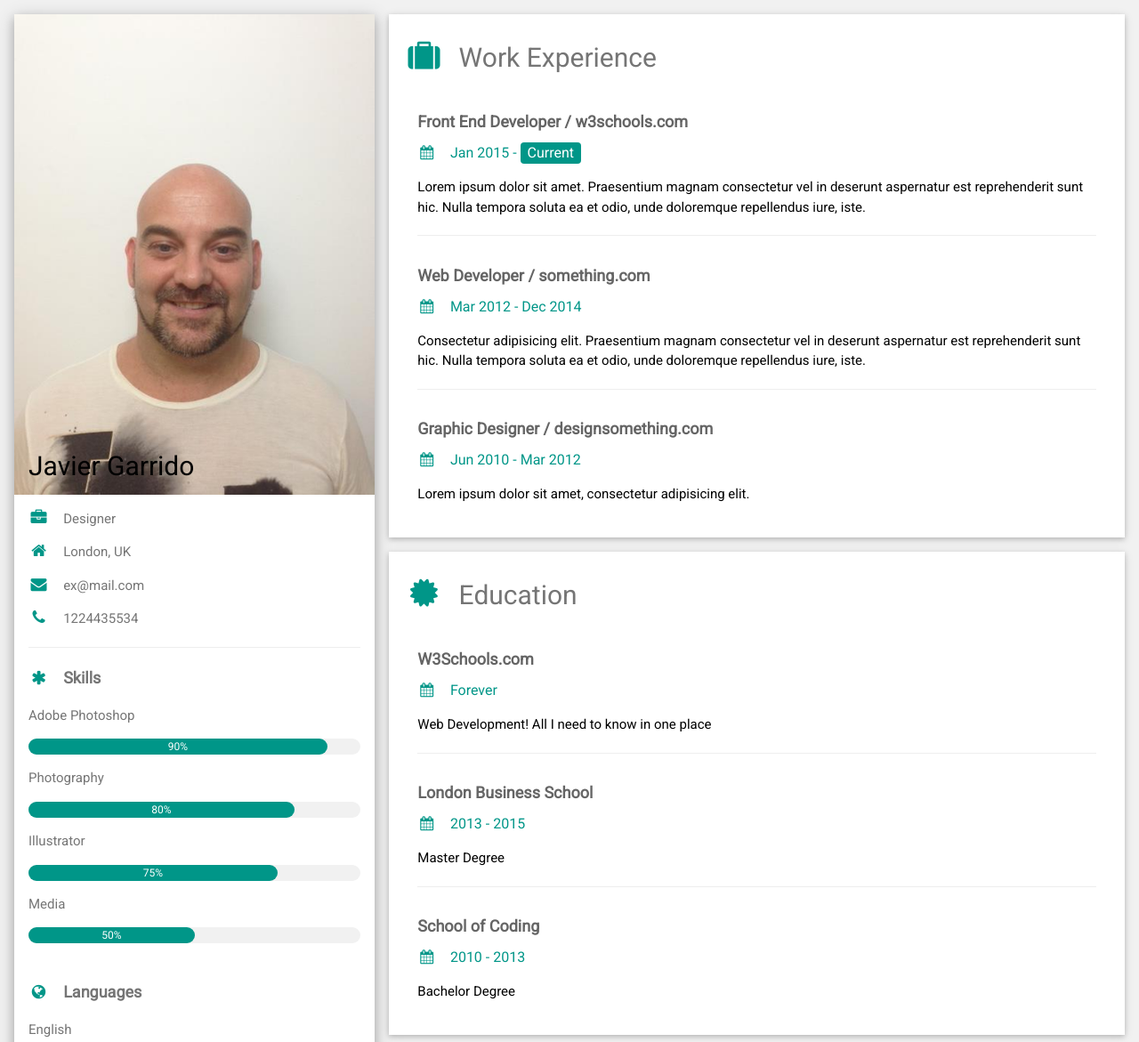
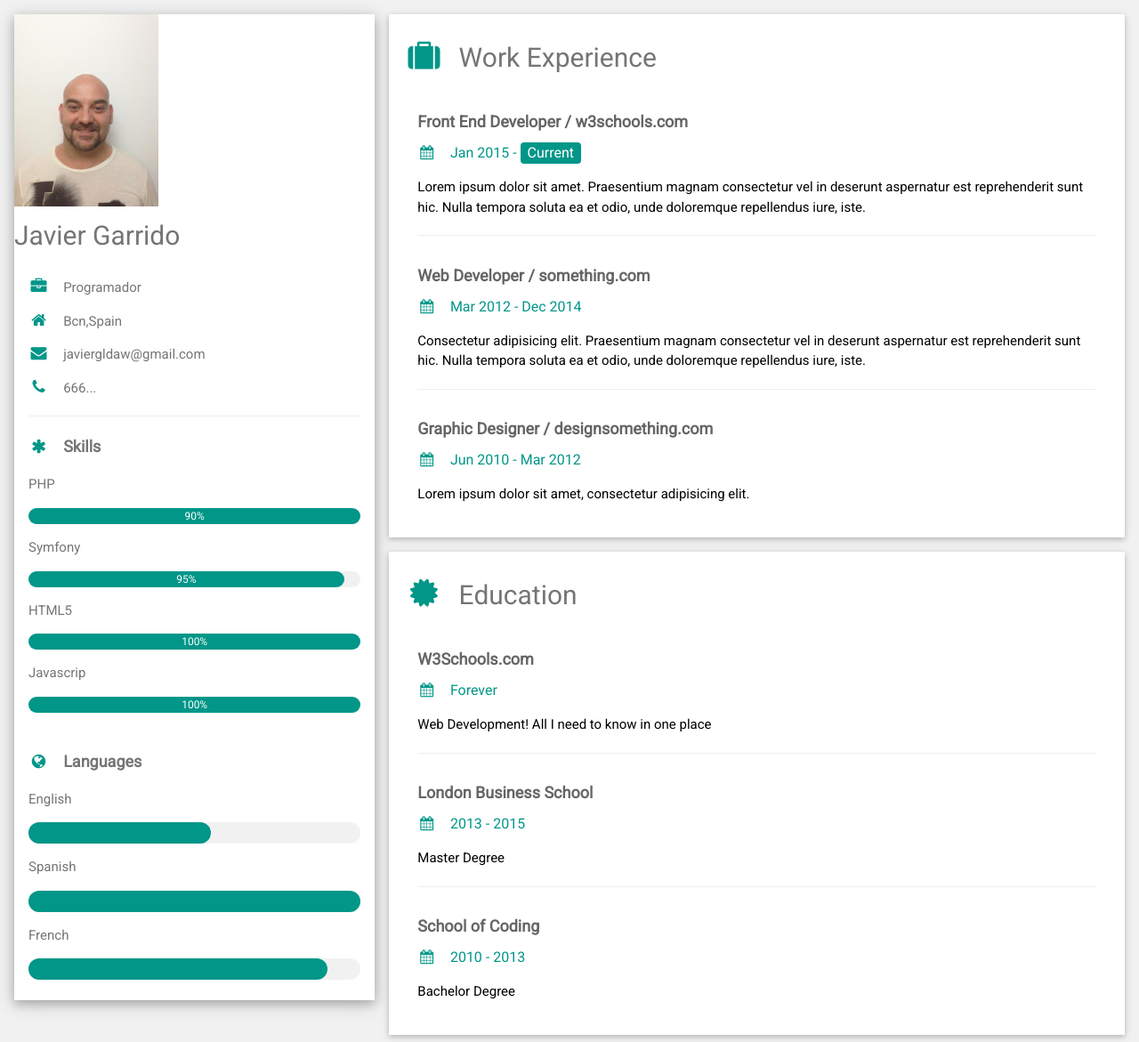
Before and after one commit to JavierGLDaw/curriculumweb, a plain HTML site: page index.html in a window 1280 px wide. Shown: the top 1171 px of the page at 89% size. Drawn offline with nearby package versions, Linux system fonts and the light colour scheme.

Commit message:
corregido idiomas y skills commit del proyecto

```diff
--- a/index.html
+++ b/index.html
@@ -22,51 +22,49 @@ html,body,h1,h2,h3,h4,h5,h6 {font-family: "Roboto", sans-serif}
 
       <div class="w3-white w3-text-grey w3-card-4">
         <div class="w3-display-container">
-          <img src="/w3images/javier.jpg" style="width:100%" alt="Avatar">
-          <div class="w3-display-bottomleft w3-container w3-text-black">
-            <h2>Javier Garrido</h2>
-          </div>
+          <img src="w3images/javier.jpg" style="width:40%" alt="Avatar">
         </div>
+        <h2>Javier Garrido</h2>
         <div class="w3-container">
-          <p><i class="fa fa-briefcase fa-fw w3-margin-right w3-large w3-text-teal"></i>Designer</p>
-          <p><i class="fa fa-home fa-fw w3-margin-right w3-large w3-text-teal"></i>London, UK</p>
-          <p><i class="fa fa-envelope fa-fw w3-margin-right w3-large w3-text-teal"></i>ex@mail.com</p>
-          <p><i class="fa fa-phone fa-fw w3-margin-right w3-large w3-text-teal"></i>1224435534</p>
+          <p><i class="fa fa-briefcase fa-fw w3-margin-right w3-large w3-text-teal"></i>Programador</p>
+          <p><i class="fa fa-home fa-fw w3-margin-right w3-large w3-text-teal"></i>Bcn,Spain</p>
+          <p><i class="fa fa-envelope fa-fw w3-margin-right w3-large w3-text-teal"></i>javiergldaw@gmail.com</p>
+          <p><i class="fa fa-phone fa-fw w3-margin-right w3-large w3-text-teal"></i>666...</p>
           <hr>
 
           <p class="w3-large"><b><i class="fa fa-asterisk fa-fw w3-margin-right w3-text-teal"></i>Skills</b></p>
-          <p>Adobe Photoshop</p>
+          <p>PHP</p>
           <div class="w3-light-grey w3-round-xlarge w3-small">
-            <div class="w3-container w3-center w3-round-xlarge w3-teal" style="width:90%">90%</div>
+            <div class="w3-container w3-center w3-round-xlarge w3-teal" style="width:100%">90%</div>
           </div>
-          <p>Photography</p>
+          <p>Symfony</p>
           <div class="w3-light-grey w3-round-xlarge w3-small">
-            <div class="w3-container w3-center w3-round-xlarge w3-teal" style="width:80%">
-              <div class="w3-center w3-text-white">80%</div>
+            <div class="w3-container w3-center w3-round-xlarge w3-teal" style="width:95%">
+              <div class="w3-center w3-text-white">95%</div>
             </div>
           </div>
-          <p>Illustrator</p>
+          <p>HTML5</p>
           <div class="w3-light-grey w3-round-xlarge w3-small">
-            <div class="w3-container w3-center w3-round-xlarge w3-teal" style="width:75%">75%</div>
+            <div class="w3-container w3-center w3-round-xlarge w3-teal" style="width:100%">100%</div>
           </div>
-          <p>Media</p>
+          <p>Javascrip</p>
           <div class="w3-light-grey w3-round-xlarge w3-small">
-            <div class="w3-container w3-center w3-round-xlarge w3-teal" style="width:50%">50%</div>
+            <div class="w3-container w3-center w3-round-xlarge w3-teal" style="width:100%">100%</div>
           </div>
           <br>
 
           <p class="w3-large w3-text-theme"><b><i class="fa fa-globe fa-fw w3-margin-right w3-text-teal"></i>Languages</b></p>
           <p>English</p>
           <div class="w3-light-grey w3-round-xlarge">
-            <div class="w3-round-xlarge w3-teal" style="height:24px;width:100%"></div>
+            <div class="w3-round-xlarge w3-teal" style="height:24px;width:55%"></div>
           </div>
           <p>Spanish</p>
           <div class="w3-light-grey w3-round-xlarge">
-            <div class="w3-round-xlarge w3-teal" style="height:24px;width:55%"></div>
+            <div class="w3-round-xlarge w3-teal" style="height:24px;width:100%"></div>
           </div>
-          <p>German</p>
+          <p>French</p>
           <div class="w3-light-grey w3-round-xlarge">
-            <div class="w3-round-xlarge w3-teal" style="height:24px;width:25%"></div>
+            <div class="w3-round-xlarge w3-teal" style="height:24px;width:90%"></div>
           </div>
           <br>
         </div>
```
